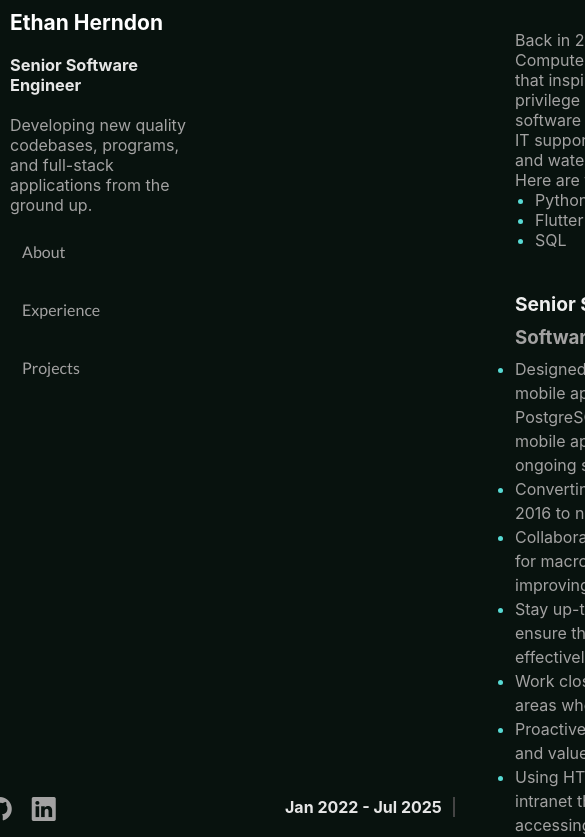
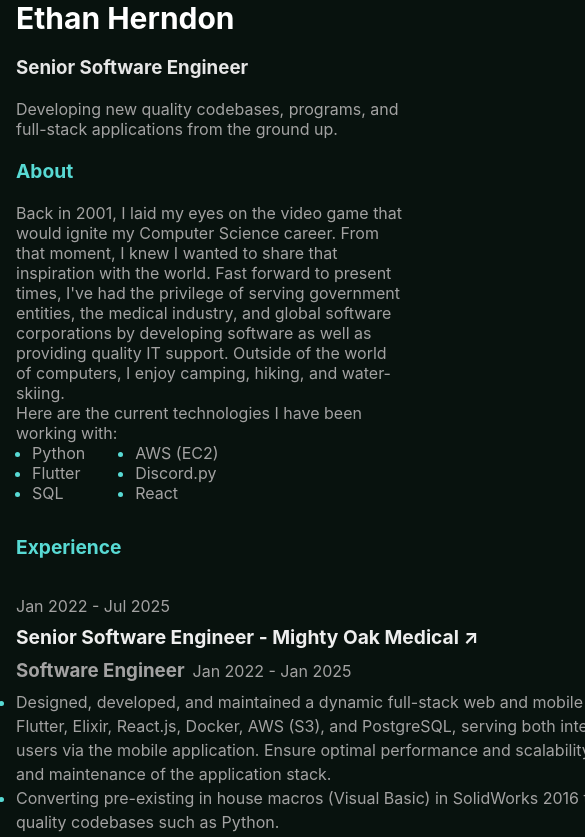
Before and after one commit to HerndonE/Portfolio-Website, a React (Create React App) app: page /#/ in a window 390 px wide. Shown: the top 837 px of the page, 585 px wide, since content can reach past the window. Built offline with nearby package versions, Linux system fonts and the light colour scheme.

Commit message:
[update] adjust content for better mobile viewing, still a WIP.  Used css to showcase color references better.

```diff
--- a/src/App.css
+++ b/src/App.css
@@ -301,7 +301,52 @@ Hover box styles
 /* ===============================
 Mobile Responsive Adjustments
 =================================*/
+
+.show-on-mobile, .divider, .year-span {
+  display: none;
+}
+
 @media only screen and (max-width: 768px) {
+
+  .experience-start-year{
+    display: none !important;;
+  }
+
+  .hide-project-image {
+    display: none;
+  }
+
+  .year-span {
+    display: block;
+    padding-top: 1%;
+  }
+
+  .show-on-mobile {
+    display: block;
+    padding-bottom: 5%;
+  }
+
+  .divider {
+    display: block;
+    margin-bottom: 20px;
+  }
+
+  .divider h3 {
+    color: var(--tag-text-color);
+    font-weight: bold;
+    font-size: 1.2em;
+    margin: 0;
+    padding: 0;
+  }
+
+  .name {
+    color: white;
+    font-size: 15px;
+  }
+
+  .role {
+    color: rgb(230, 230, 230);
+  }
 
   html, body {
     min-height: 100vh;
@@ -313,21 +358,70 @@ Mobile Responsive Adjustments
   .app-container {
     display: flex;
     flex-direction: column;
-    align-items: stretch; /* or center for horizontal centering */
+    align-items: flex-start;
+    padding: 0;
+    margin: 0;
     width: 100%;
-    box-sizing: border-box;
-
   }
 
   .sections-container {
-    margin-left: 0px;
-    padding-left: 275px;
-    display: flex;
-    flex-direction: column;
+    margin-left: 0 !important;
+    padding: 0 !important;
     background-color: var(--primary-color);
     color: var(--text-color);
     padding-bottom: 100px;
+    display: flex;
+    flex-direction: column;
     align-items: flex-start;
+    width: 100%;
+  }
+
+  .project-link-mobile {
+    color: var(--header-color);
+    font-size: 1em;
+    font-weight: bold;
+  }
+
+  .custom-about {
+    width: 100% !important;
+    padding: 0 16px !important;
+  }
+
+  .link-other{
+    padding-left: 20px;
+  }
+
+  .aligned-content,
+  .about-inner {
+    padding-left: 0 !important;
+    padding-right: 0 !important;
+  }
+
+  .experience-entry {
+    display: block !important;
+    width: 100% !important;
+    margin: 0 !important;
+    padding: 0 !important;
+  }
+
+  .experience-description,
+  .project-entry,
+  .project-description {
+    margin: 0 !important;
+    padding: 0 !important;
+    width: 100% !important;
+  }
+
+
+  .experience-description > *,
+  .project-description > *{
+    padding-left: 16px;
+    padding-right: 16px;
+  }
+
+  .ul-modified {
+    padding-left: 16px !important;
+    padding-right: 16px !important;
   }
 
 }
--- a/src/App.js
+++ b/src/App.js
@@ -28,6 +28,7 @@ const handleClick = (id) => {
 const Home = () => (
   <>
     <div className="app-container">
+      <div class="hide-on-mobile">
         <CustomNav
           li={[
             ["About", "#/about"],
@@ -44,9 +45,27 @@ const Home = () => (
               </a>
         */
         />
+      </div>
       <div className="sections-container">
         <div className="custom-about">
           <div className="aligned-content">
+            <div class="show-on-mobile">
+              <div class="name">
+                <h1>Ethan Herndon</h1>
+              </div>
+              <br />
+              <div class="role">
+                <h3>Senior Software Engineer</h3>
+              </div>
+              <br />
+              <p>
+                Developing new quality codebases, programs, and full-stack
+                applications from the ground up.
+              </p>
+            </div>
+            <div class="divider">
+              <h3>About</h3>
+            </div>
             <p>
               Back in 2001, I laid my eyes on the video game that would ignite
               my Computer Science career. From that moment, I knew I wanted to
@@ -74,6 +93,12 @@ const Home = () => (
             <div class="experience-entry">
               <div class="experience-start-year">Jan 2022 - Jul 2025</div>
               <div class="experience-description">
+                <div class="divider">
+                  <h3>Experience</h3>
+                </div>
+                <div class="year-span">
+                  <span>Jan 2022 - Jul 2025</span>
+                </div>
                 <a
                   href="https://mightyoakmedical.com/"
                   target="_blank"
@@ -99,9 +124,13 @@ const Home = () => (
                 />
               </div>
             </div>
+
             <div class="experience-entry">
               <div class="experience-start-year"> July 2021 - Dec 2021</div>
               <div class="experience-description">
+                <div class="year-span">
+                  <span>July 2021 - Dec 2021</span>
+                </div>
                 <div class="company-names">
                   <a
                     href="https://www.atlassian.com/"
@@ -136,6 +165,7 @@ const Home = () => (
         <div id="projects" className="section">
           <p className="custom-paragraph">
             <div class="experience-entry">
+              <div class="hide-project-image">
                 <div class="project-image">
                   <img
                     src={`${process.env.PUBLIC_URL}/img/mcd-icon.png`}
@@ -144,7 +174,11 @@ const Home = () => (
                     height={100}
                   />
                 </div>
+              </div>
               <div class="experience-description">
+                <div class="divider">
+                  <h3>Projects</h3>
+                </div>
                 <a
                   href={ProjectsContainer[ProjectOneIndex][0][3]}
                   target="_blank"
@@ -155,8 +189,8 @@ const Home = () => (
                     {ProjectsContainer[ProjectOneIndex][0][1]}{" "}
                     <span>&#8599;</span>{" "}
                   </div>
+                  {ProjectsContainer[ProjectOneIndex][0][2]}
                 </a>
-                {ProjectsContainer[ProjectOneIndex][0][2]}
                 <ProjectTags
                   AllTags={ProjectTagContainer}
                   IndexOfAllTags={ProjectOneIndex}
@@ -164,6 +198,7 @@ const Home = () => (
               </div>
             </div>
             <div class="experience-entry">
+              <div class="hide-project-image">
                 <div class="project-image">
                   <img
                     src={`${process.env.PUBLIC_URL}/img/weather-app.png`}
@@ -171,6 +206,7 @@ const Home = () => (
                     width={100}
                     height={100}
                   />
+                </div>
               </div>
               <div class="experience-description">
                 <a
@@ -183,8 +219,9 @@ const Home = () => (
                     {ProjectsContainer[ProjectTwoIndex][0][1]}{" "}
                     <span>&#8599;</span>{" "}
                   </div>
+                  {ProjectsContainer[ProjectTwoIndex][0][2]}
                 </a>
-                {ProjectsContainer[ProjectTwoIndex][0][2]}
+
                 <ProjectTags
                   AllTags={ProjectTagContainer}
                   IndexOfAllTags={ProjectTwoIndex}
@@ -192,6 +229,7 @@ const Home = () => (
               </div>
             </div>
             <div class="experience-entry">
+              <div class="hide-project-image">
                 <div class="project-image">
                   <img
                     src={`https://raw.githubusercontent.com/HerndonE/Battlezone-Missions/master/BZCC%20Lost%20Missions%20Campaign/Images/LMBZCCLogo.png`}
@@ -199,6 +237,7 @@ const Home = () => (
                     width={200}
                     height={100}
                   />
+                </div>
               </div>
               <div class="experience-description">
                 <a
@@ -211,8 +250,9 @@ const Home = () => (
                     {ProjectsContainer[ProjectThreeIndex][0][1]}{" "}
                     <span>&#8599;</span>{" "}
                   </div>
+                  {ProjectsContainer[ProjectThreeIndex][0][2]}
                 </a>
-                {ProjectsContainer[ProjectThreeIndex][0][2]}
+
                 <ProjectTags
                   AllTags={ProjectTagContainer}
                   IndexOfAllTags={ProjectThreeIndex}
@@ -236,6 +276,7 @@ const Home = () => (
 const ExpierencePage = () => (
   <>
     <div className="app-container">
+      <div class="hide-on-mobile">
         <CustomNavXp
           li={[
             ["Experience", "#/experience"],
@@ -244,6 +285,7 @@ const ExpierencePage = () => (
           ]}
           handleClick={handleClick}
         />
+      </div>
       <div className="sections-container">
         <div id="experience" className="section">
           <p className="custom-paragraph">
@@ -255,6 +297,12 @@ const ExpierencePage = () => (
                     <span>&#8592;</span> Home
                   </div>
                 </a>
+                <div class="divider">
+                  <h3>Experience</h3>
+                </div>
+                <div class="year-span">
+                  <span>Jan 2022 - Jul 2025</span>
+                </div>
                 <a
                   href="https://mightyoakmedical.com/"
                   target="_blank"
@@ -283,6 +331,9 @@ const ExpierencePage = () => (
             <div class="experience-entry">
               <div class="experience-start-year"> July 2021 - Dec 2021</div>
               <div class="experience-description">
+                <div class="year-span">
+                  <span>July 2021 - Dec 2021</span>
+                </div>
                 <div class="company-names">
                   <a
                     href="https://www.atlassian.com/"
@@ -309,6 +360,9 @@ const ExpierencePage = () => (
             <div class="experience-entry">
               <div class="experience-start-year"> July 2020 - May 2021</div>
               <div class="experience-description">
+                <div class="year-span">
+                  <span>July 2020 - May 2021</span>
+                </div>
                 <div class="company-names">
                   <a
                     href="https://www.rpcity.org/"
@@ -335,6 +389,9 @@ const ExpierencePage = () => (
             <div class="experience-entry">
               <div class="experience-start-year"> Sept 2019 - Jun 2020</div>
               <div class="experience-description">
+                <div class="year-span">
+                  <span>Sept 2019 - Jun 2020</span>
+                </div>
                 <div class="company-names">
                   <a
                     href="https://csumb.edu/"
@@ -361,6 +418,9 @@ const ExpierencePage = () => (
             <div class="experience-entry">
               <div class="experience-start-year"> Apr 2019 - Aug 2019</div>
               <div class="experience-description">
+                <div class="year-span">
+                  <span>Apr 2019 - Aug 2019</span>
+                </div>
                 <div class="company-names">
                   <a
                     href="https://www.rpcity.org/"
@@ -391,6 +451,12 @@ const ExpierencePage = () => (
             <div class="experience-entry">
               <div class="experience-start-year">Aug 2019 - June 2021</div>
               <div class="experience-description">
+                <div class="divider">
+                  <h3>Education</h3>
+                </div>
+                <div class="year-span">
+                  <span>Aug 2019 - Jun 2021</span>
+                </div>
                 <a
                   href="https://csumb.edu/"
                   target="_blank"
@@ -409,6 +475,9 @@ const ExpierencePage = () => (
             <div class="experience-entry">
               <div class="experience-start-year">Jun 2015 - Jun 2019</div>
               <div class="experience-description">
+                <div class="year-span">
+                  <span>Jun 2015 - Jun 2019</span>
+                </div>
                 <a
                   href="https://www.santarosa.edu/"
                   target="_blank"
@@ -434,6 +503,12 @@ const ExpierencePage = () => (
             <div class="experience-entry">
               <div class="experience-start-year">Dec 2010</div>
               <div class="experience-description">
+                <div class="divider">
+                  <h3>Achievements</h3>
+                </div>
+                <div class="year-span">
+                  <span>Dec 2010</span>
+                </div>
                 <a
                   href="https://www.scouting.org/"
                   target="_blank"
@@ -474,15 +549,35 @@ const ProjectsPage = () => {
     borderBottom: "1px solid #ddd", // Horizontal line below each cell
   };
 
+  const tableStyleMobile = {
+    borderCollapse: "collapse",
+    marginLeft: "20px",
+    marginRight: "10px",
+  };
+
+  const thStyleMobile = {
+    padding: "10px", // Adjust padding for headers
+    color: "#e6e6e6",
+    textAlign: "left",
+    borderBottom: "1px solid #ddd", // Horizontal line below header
+  };
+
+  const tdStyleMobile = {
+    padding: "5px", // Padding for table cells
+    borderBottom: "1px solid #ddd", // Horizontal line below each cell
+  };
+
   return (
     <>
       <div className="app-container">
         <div className="sections-container">
+          <div class="hide-on-mobile">
             <a href="/" rel="noreferrer" className="link">
               <div className="job-title" style={{ paddingTop: "20px" }}>
                 <span>&#8592;</span> Home
               </div>
             </a>
+
             <div class="table-entry">
               <table style={tableStyle}>
                 <thead>
@@ -531,6 +626,57 @@ const ProjectsPage = () => {
               </table>
             </div>
           </div>
+          <div class="show-on-mobile">
+            <a href="/" rel="noreferrer" className="link">
+              <div
+                className="job-title"
+                style={{ paddingTop: "20px", marginLeft: "20px" }}
+              >
+                <span>&#8592;</span> Home
+              </div>
+            </a>
+            <div class="table-entry">
+              <table style={tableStyleMobile}>
+                <thead>
+                  <tr>
+                    <th style={thStyleMobile}>Year</th>
+                    <th style={thStyleMobile}>Project</th>
+                    <th style={thStyleMobile}>Project Link</th>
+                  </tr>
+                </thead>
+                <tbody>
+                  {ProjectsContainer.map((project, projectIndex) => (
+                    <tr key={projectIndex}>
+                      <td style={tdStyleMobile}>{project[0][0]}</td>
+                      <td style={{ ...tdStyleMobile, color: "#e6e6e6" }}>
+                        {project[0][1]}
+                      </td>
+                      <td style={tdStyleMobile}>
+                        {typeof project[0][3] === "string" &&
+                        project[0][3] !== "" ? (
+                          <a
+                            href={project[0][3]}
+                            target="_blank"
+                            rel="noreferrer"
+                            className="link"
+                          >
+                            <div className="project-link-mobile">
+                              {project[0][3]} <span>&#8599;</span>
+                            </div>
+                          </a>
+                        ) : (
+                          <div className="project-link-mobile">
+                            No link available.
+                          </div>
+                        )}
+                      </td>
+                    </tr>
+                  ))}
+                </tbody>
+              </table>
+            </div>
+          </div>
+        </div>
       </div>
     </>
   );
--- a/src/components/Expierence/ExpierenceTags.js
+++ b/src/components/Expierence/ExpierenceTags.js
@@ -12,7 +12,7 @@ function ExperienceTags({ AllTags, IndexOfAllTags }) {
 
   const displayedTags = useMemo(() => {
     // Show more tags based on the showMore state
-    const tagsToDisplay = showMore ? tags : tags.slice(0, 7);
+    const tagsToDisplay = showMore ? tags : tags.slice(0, 7); //TODO: Hide tags on mobile
     return tagsToDisplay;
   }, [tags, showMore]);
 
@@ -26,6 +26,7 @@ function ExperienceTags({ AllTags, IndexOfAllTags }) {
 
   return (
     // TODO: Adjust tag class to go to a new line if there is more than X in one row
+    // TODO: Hide button on mobile
     <div className="tags">
       {displayedTags.map((tag, index) => {
         return (
--- a/src/components/_CustomNav.scss
+++ b/src/components/_CustomNav.scss
@@ -95,96 +95,9 @@ $borderLeftColor: rgb(230, 230, 230);
 
 /* For Mobile viewing */
 @media only screen and (max-width: 768px) {
-.navbar-menu {
-  position: fixed; // Keep navbar fixed
-  top: 0; // Stick to the top of the viewport
-  left: 0;
-  width: 200px !important;
-  height: 100vh;
-  overflow-y: auto; // Allow vertical scrolling within navbar
-  background-color:  #08120e;
-  color: rgb(163, 162, 162);
-  transition: all 0.5s ease;
 
-  .nav-footer-icons {
-    position: fixed;
-    bottom: 20px; /* Adjust the distance from the bottom as needed */
-    left: 3%;
-    transform: translateX(-50%);
-    z-index: 999; /* Ensure icons are above other content */
+.hide-on-mobile {
+  display: none;
+}
 
-  }
-
-  .nav-footer-icons a {
-    display: inline-block;
-    text-decoration: none;
-  }
-
-  .nav-footer-icons i {
-    font-size: 24px; /* Adjust the size of the icons as needed */
-    margin: 0 10px; /* Adjust the spacing between icons as needed */
-    color: rgb(163, 162, 162); /* Set initial color of icons */
-    transition: color 0.3s; /* Add transition effect for color change */
-  }
-
-  .nav-footer-icons i:hover {
-    color: rgb(230, 230, 230); /* Change color on hover */
-  }
-
-  .burger {
-    display: flex;
-    justify-content: flex-end;
-    padding: 10px;
-    cursor: pointer;
-
-    img {
-      padding: 25px 8px 0px 0px;
-      cursor: pointer;
-    }
-  }
-
-  .navbar__list {
-    list-style-type: none;
-    padding-left: 10px;
-    padding-top: 10px;
-    text-align: left;
-
-    .name {
-      color: white;
-      font-size: 14px;
-    }
-
-    .role {
-      color: rgb(230, 230, 230);
-      font-size: 14px;
-    }
-
-    .navbar__li {
-      display: block;
-      padding: 0px 0px 0px 12px;
-      position: relative;
-      top: 2.5px;
-      font-size: 16px;
-      letter-spacing: 0px;
-      line-height: 38px;
-      color: rgb(163, 162, 162);
-      font-family: "Lato";
-      font-weight: 400;
-
-      &-box:first-child {
-        margin-top: 53px;
-      }
-
-      &-box {
-        height: 43px;
-        margin-top: 15px;
-
-        &:hover {
-          border-left: 7px solid $borderLeftColor;
-          cursor: pointer;
-        }
-      }
-    }
-  }
 }
-}
```
Also changed, not shown: 1 other file (tests, documents, lock files or other folders). Lines whose indentation alone changed are shown as unchanged.
